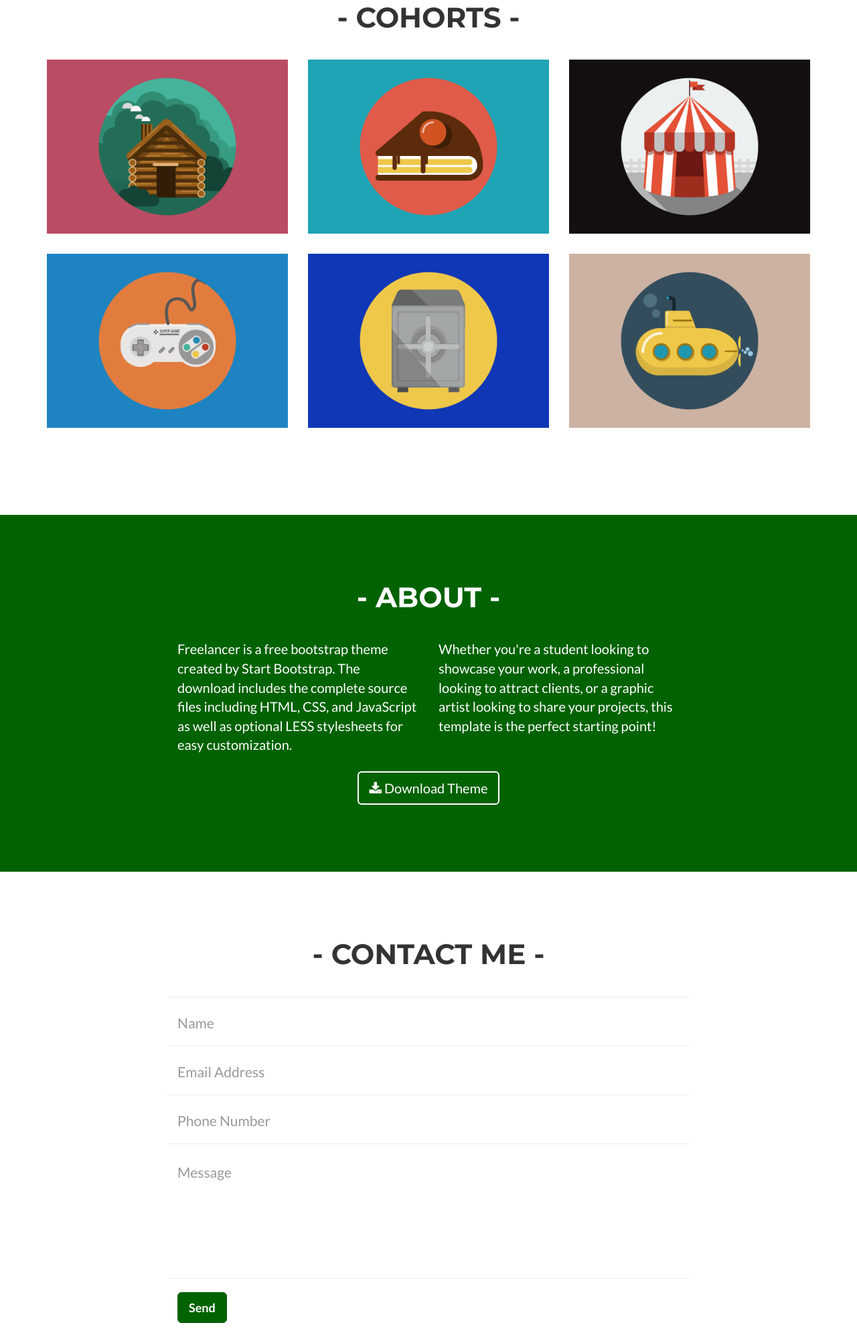
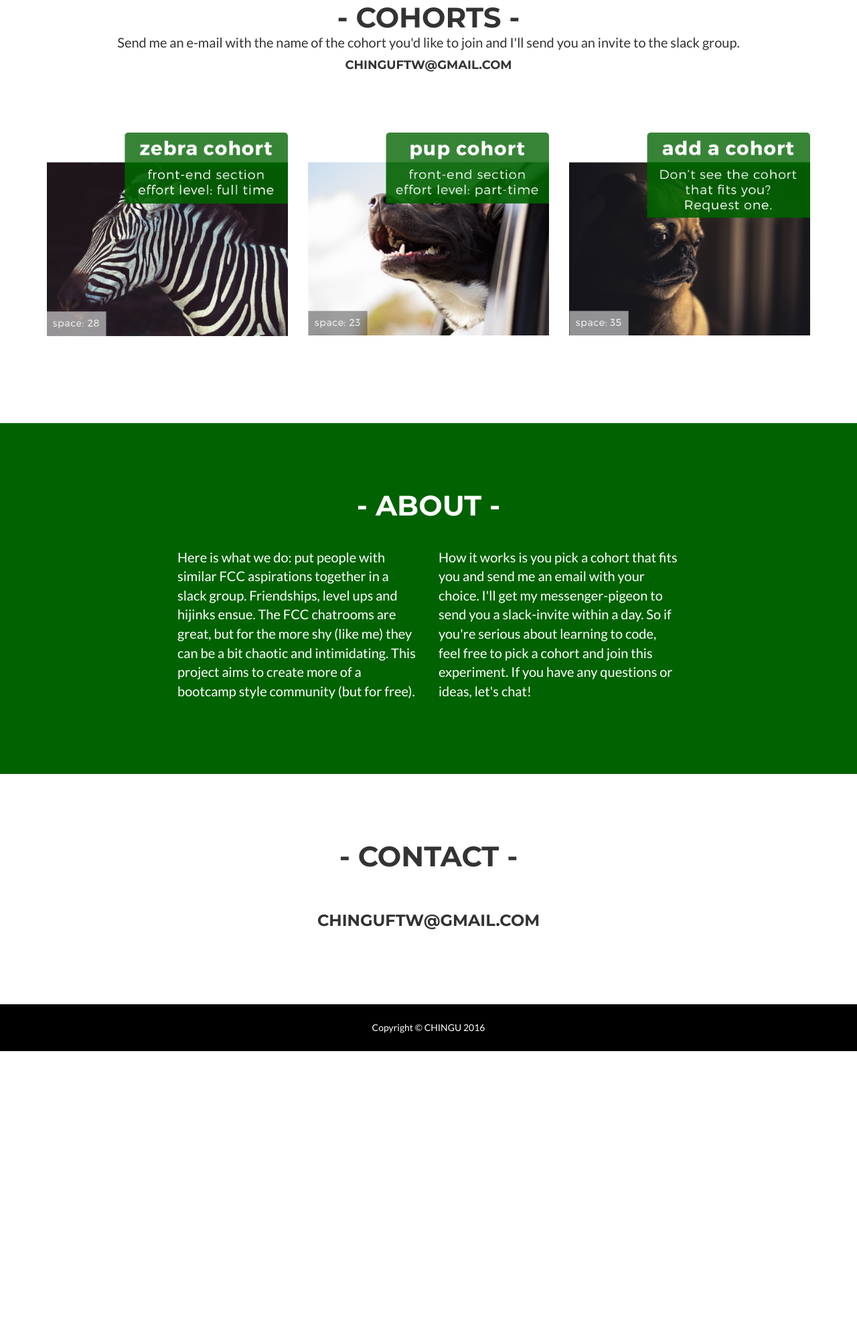
Before and after one commit to tropicalchancer/projectus, a website: page index.html in a window 1280 px wide. Shown: the part 607-2601 px from the top of the page at 67% size. After the commit the page ends 2177 px from the top, so only its background shows below. Drawn offline with nearby package versions, Linux system fonts and the light colour scheme.

Commit message:
cohort generator prototype

```diff
--- a/index.html
+++ b/index.html
@@ -89,68 +89,41 @@
             <div class="row">
                 <div class="col-lg-12 text-center">
                     <h2> - Cohorts - </h2>
-                    <br><br>
+                    <p>Send me an e-mail with the name of the cohort you'd like to join and I'll send you an invite to the slack group. <br><h4>chinguftw@gmail.com</h4></p>
+                    <br><br><br><br>
                 </div>
             </div>
             <div class="row">
+
+
+
                 <div class="col-sm-4 portfolio-item">
-                    <a href="#portfolioModal1" class="portfolio-link" data-toggle="modal">
+
                         <div class="caption">
-                            <div class="caption-content">
-                                <i class="fa fa-search-plus fa-3x"></i>
-                            </div>
+
                         </div>
-                        <img src="img/portfolio/cabin.png" class="img-responsive" alt="">
+                      <img src="img/portfolio/zebra.png" class="img-responsive" alt="">
+
+                </div>
+
+
+                <div class="col-sm-4 portfolio-item">
+
+                        <div class="caption">
+
+                        </div>
+                        <img src="img/portfolio/pup.png" class="img-responsive" alt="">
                     </a>
                 </div>
+
                 <div class="col-sm-4 portfolio-item">
-                    <a href="#portfolioModal2" class="portfolio-link" data-toggle="modal">
+                    <!-- <a href="#portfolioModal6" class="portfolio-link" data-toggle="modal"> -->
                         <div class="caption">
-                            <div class="caption-content">
+                          <!--  <div class="caption-content">
                                 <i class="fa fa-search-plus fa-3x"></i>
-                            </div>
+                            </div> -->
                         </div>
-                        <img src="img/portfolio/cake.png" class="img-responsive" alt="">
-                    </a>
-                </div>
-                <div class="col-sm-4 portfolio-item">
-                    <a href="#portfolioModal3" class="portfolio-link" data-toggle="modal">
-                        <div class="caption">
-                            <div class="caption-content">
-                                <i class="fa fa-search-plus fa-3x"></i>
-                            </div>
-                        </div>
-                        <img src="img/portfolio/circus.png" class="img-responsive" alt="">
-                    </a>
-                </div>
-                <div class="col-sm-4 portfolio-item">
-                    <a href="#portfolioModal4" class="portfolio-link" data-toggle="modal">
-                        <div class="caption">
-                            <div class="caption-content">
-                                <i class="fa fa-search-plus fa-3x"></i>
-                            </div>
-                        </div>
-                        <img src="img/portfolio/game.png" class="img-responsive" alt="">
-                    </a>
-                </div>
-                <div class="col-sm-4 portfolio-item">
-                    <a href="#portfolioModal5" class="portfolio-link" data-toggle="modal">
-                        <div class="caption">
-                            <div class="caption-content">
-                                <i class="fa fa-search-plus fa-3x"></i>
-                            </div>
-                        </div>
-                        <img src="img/portfolio/safe.png" class="img-responsive" alt="">
-                    </a>
-                </div>
-                <div class="col-sm-4 portfolio-item">
-                    <a href="#portfolioModal6" class="portfolio-link" data-toggle="modal">
-                        <div class="caption">
-                            <div class="caption-content">
-                                <i class="fa fa-search-plus fa-3x"></i>
-                            </div>
-                        </div>
-                        <img src="img/portfolio/submarine.png" class="img-responsive" alt="">
+                        <img src="img/portfolio/addcohort.png" class="img-responsive" alt="">
                     </a>
                 </div>
             </div>
@@ -168,16 +141,13 @@
             </div>
             <div class="row">
                 <div class="col-lg-4 col-lg-offset-2">
-                    <p>Freelancer is a free bootstrap theme created by Start Bootstrap. The download includes the complete source files including HTML, CSS, and JavaScript as well as optional LESS stylesheets for easy customization.</p>
+                    <p>Here is what we do: put people with similar FCC aspirations together in a slack group. Friendships, level ups and hijinks ensue. The FCC chatrooms are great, but for the more shy (like me) they can be a bit chaotic and intimidating. This project aims to create more of a bootcamp style community (but for free).</p>
                 </div>
                 <div class="col-lg-4">
-                    <p>Whether you're a student looking to showcase your work, a professional looking to attract clients, or a graphic artist looking to share your projects, this template is the perfect starting point!</p>
+                    <p>How it works is you pick a cohort that fits you and send me an email with your choice. I'll get my messenger-pigeon to send you a slack-invite within a day. So if you're serious about learning to code, feel free to pick a cohort and join this experiment. If you have any questions or ideas, let's chat!  </p>
                 </div>
-                <div class="col-lg-8 col-lg-offset-2 text-center">
-                    <a href="#" class="btn btn-lg btn-outline">
-                        <i class="fa fa-download"></i> Download Theme
-                    </a>
-                </div>
+
+
             </div>
         </div>
     </section>
@@ -187,51 +157,16 @@
         <div class="container">
             <div class="row">
                 <div class="col-lg-12 text-center">
-                    <h2> - Contact Me - </h2>
+                    <h2> - Contact - </h2>
                     <br><br>
+                    <h3>chinguftw@gmail.com</h3>
                 </div>
             </div>
             <div class="row">
                 <div class="col-lg-8 col-lg-offset-2">
                     <!-- To configure the contact form email address, go to mail/contact_me.php and update the email address in the PHP file on line 19. -->
                     <!-- The form should work on most web servers, but if the form is not working you may need to configure your web server differently. -->
-                    <form name="sentMessage" id="contactForm" novalidate>
-                        <div class="row control-group">
-                            <div class="form-group col-xs-12 floating-label-form-group controls">
-                                <label>Name</label>
-                                <input type="text" class="form-control" placeholder="Name" id="name" required data-validation-required-message="Please enter your name.">
-                                <p class="help-block text-danger"></p>
-                            </div>
-                        </div>
-                        <div class="row control-group">
-                            <div class="form-group col-xs-12 floating-label-form-group controls">
-                                <label>Email Address</label>
-                                <input type="email" class="form-control" placeholder="Email Address" id="email" required data-validation-required-message="Please enter your email address.">
-                                <p class="help-block text-danger"></p>
-                            </div>
-                        </div>
-                        <div class="row control-group">
-                            <div class="form-group col-xs-12 floating-label-form-group controls">
-                                <label>Phone Number</label>
-                                <input type="tel" class="form-control" placeholder="Phone Number" id="phone" required data-validation-required-message="Please enter your phone number.">
-                                <p class="help-block text-danger"></p>
-                            </div>
-                        </div>
-                        <div class="row control-group">
-                            <div class="form-group col-xs-12 floating-label-form-group controls">
-                                <label>Message</label>
-                                <textarea rows="5" class="form-control" placeholder="Message" id="message" required data-validation-required-message="Please enter a message."></textarea>
-                                <p class="help-block text-danger"></p>
-                            </div>
-                        </div>
-                        <br>
-                        <div id="success"></div>
-                        <div class="row">
-                            <div class="form-group col-xs-12">
-                                <button type="submit" class="btn btn-success btn-lg">Send</button>
-                            </div>
-                        </div>
-                    </form>
+
                 </div>
             </div>
         </div>
```
Also changed, not shown: img/portfolio/addcohort.png (added), img/portfolio/pup.png (added), img/portfolio/zebra.png (added).
